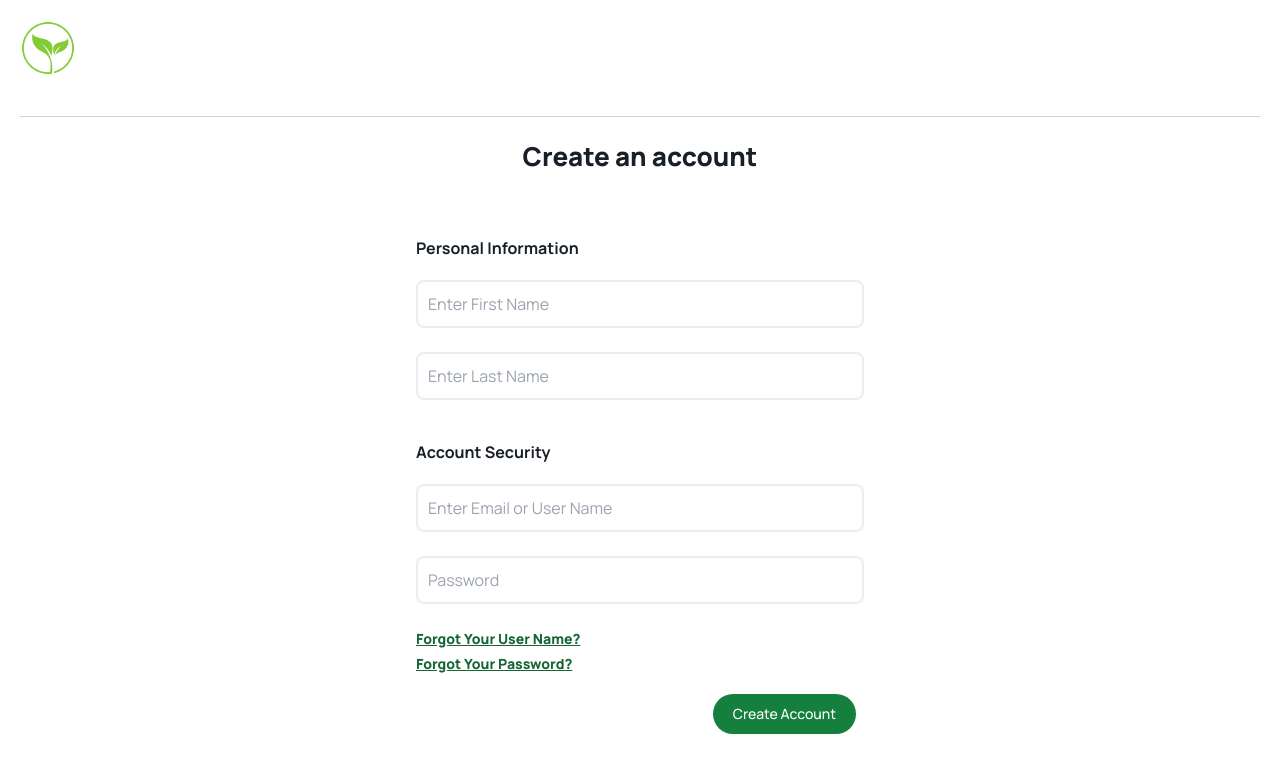
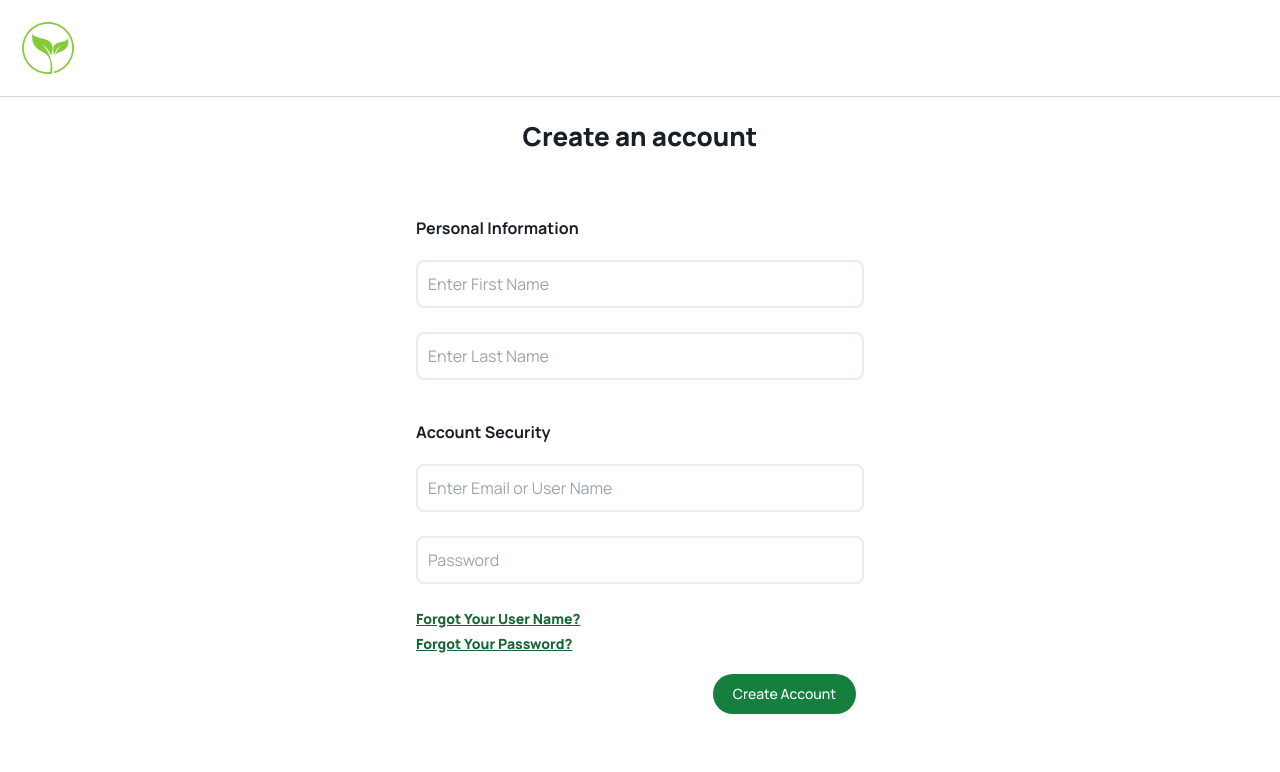
Before and after one commit to Lasith22/food-app, a React (Vite) app: page /account/create in a window 1280 px wide. Shown: the top 772 px of the page. Built offline with nearby package versions, Linux system fonts and the light colour scheme.

Commit message:
Fix marging issue

```diff
--- a/src/components/common/Header.jsx
+++ b/src/components/common/Header.jsx
@@ -4,7 +4,7 @@ const Header = () => {
   return (
     <div>
       <img src={FoodLogo} alt="" className="w-24 h-24" />
-      <div className="border-t border-gray-300 shadow-lg shadow-black mx-5 my-5"></div>
+      <div className="border-t border-gray-300 shadow-lg shadow-black mb-5"></div>
     </div>
   );
 };
```
